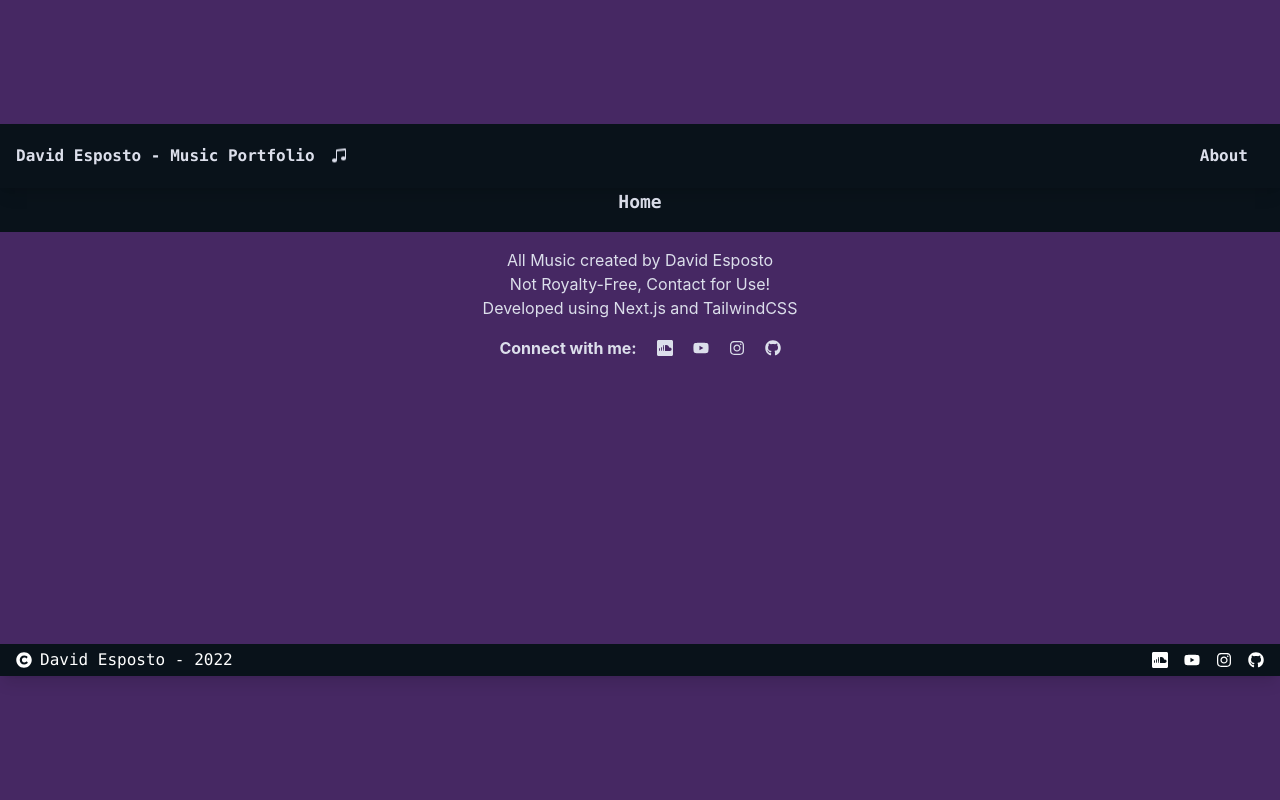
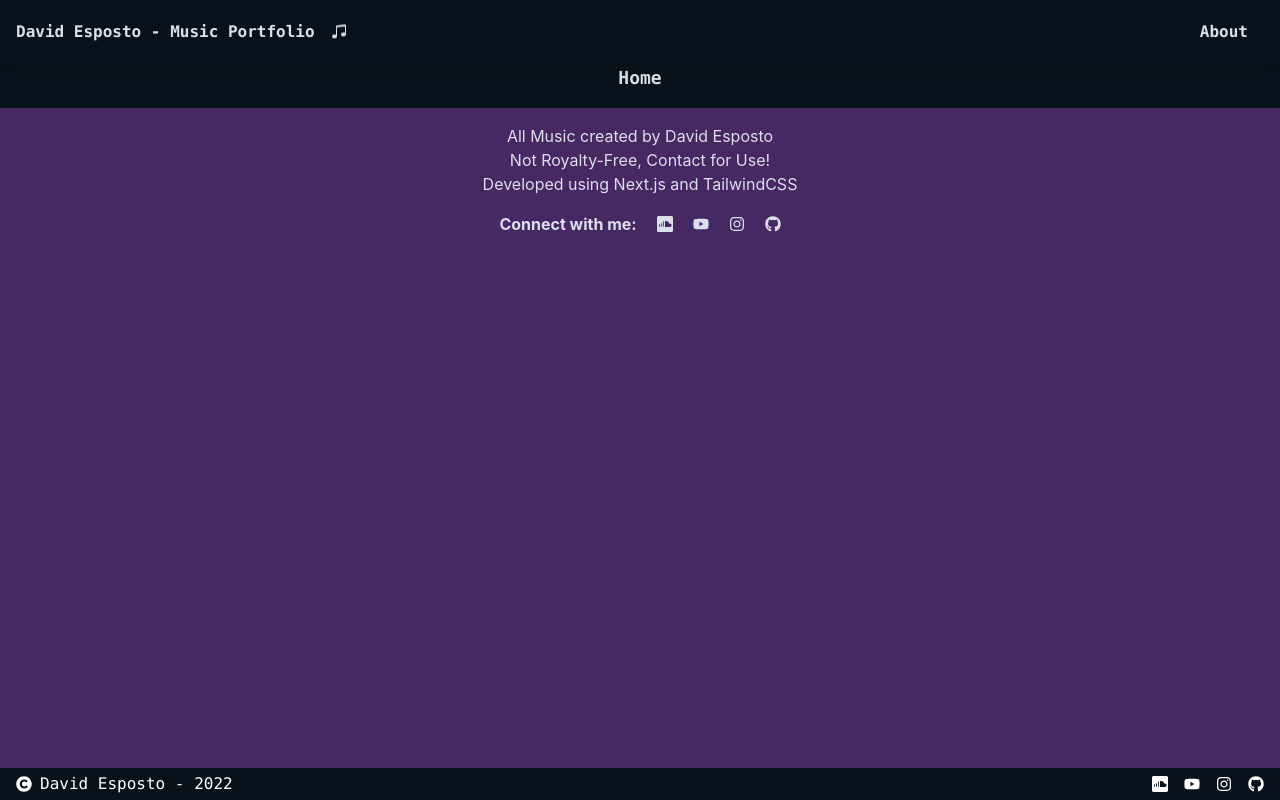
Before and after one commit to desposto/Music_Portfolio, a Next.js app in the folder music-portfolio/: page /About in a window 1280 px wide. Built offline with nearby package versions, Linux system fonts and the light colour scheme.

Commit message:
added grow

```diff
--- a/music-portfolio/components/AudioPlayer.js
+++ b/music-portfolio/components/AudioPlayer.js
@@ -165,7 +165,7 @@ const AudioPlayer = (props) => {
 
   return (
     <div className="max-w-sm rounded overflow-hidden shadow-xl flex flex-col justify-center items-center my-4 z-10 grow">
-      <div className="grid grid-cols-8 grid-rows-6 max-h-[28rem] max-w-xs">
+      <div className="grid grid-cols-8 grid-rows-6 max-h-[28rem] max-w-xs grow">
         <div className="row-span-full col-span-full self-center -z-10 relative">
           {/* <Image
             className=""
--- a/music-portfolio/pages/About.js
+++ b/music-portfolio/pages/About.js
@@ -19,7 +19,7 @@ function About() {
       <div className="bg-bk font-mono w-screen flex justify-center text-lg font-bold pb-4">
         <Link href="/">Home</Link>
       </div>
-      <div className="h-[25.8rem] pt-4 text-center flex flex-col align-middle items-center space-y-4">
+      <div className="h-[25.8rem] pt-4 text-center flex flex-col align-middle items-center space-y-4 grow">
         <p className="">
           All Music created by David Esposto <br></br>
           Not Royalty-Free, Contact for Use! <br></br>
```
